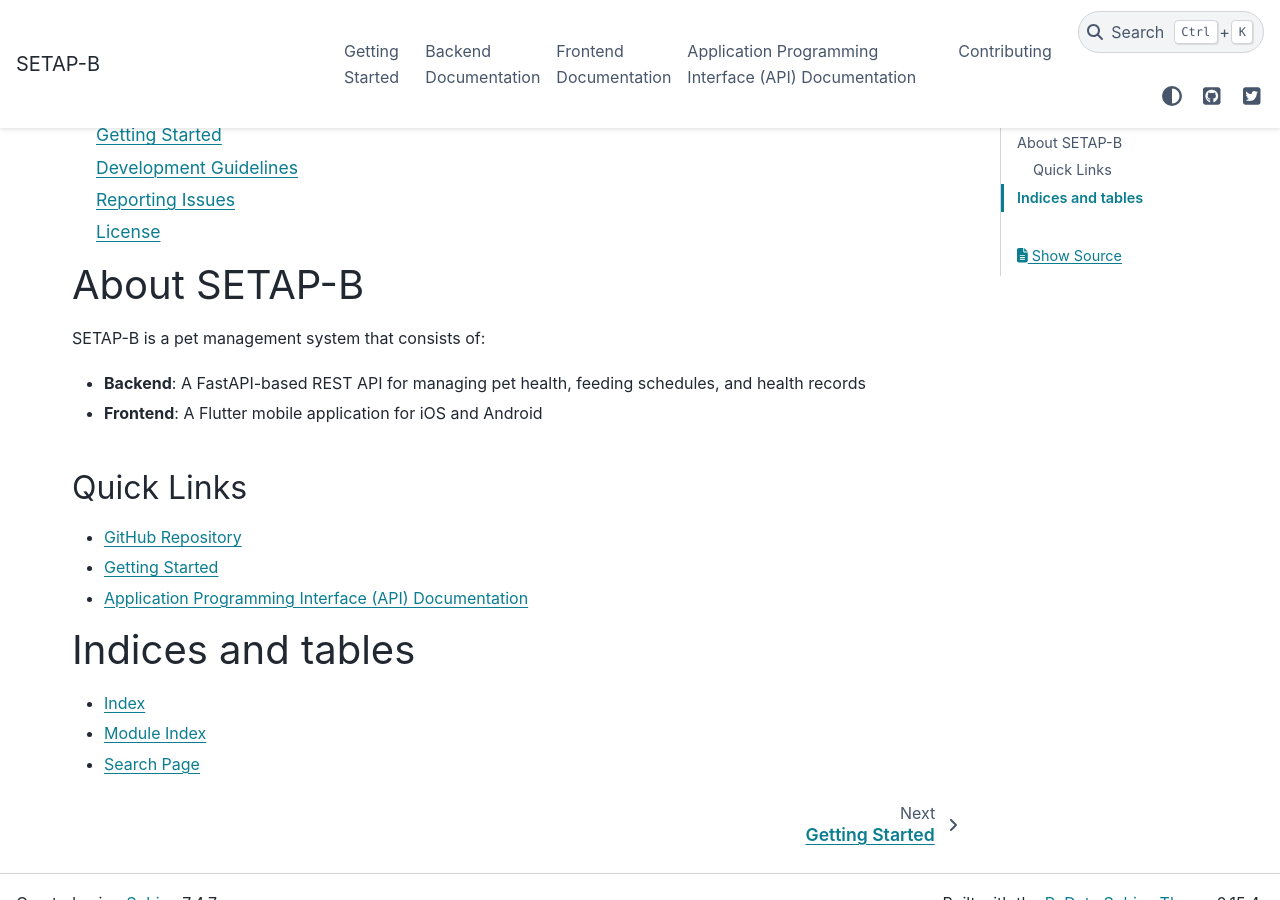
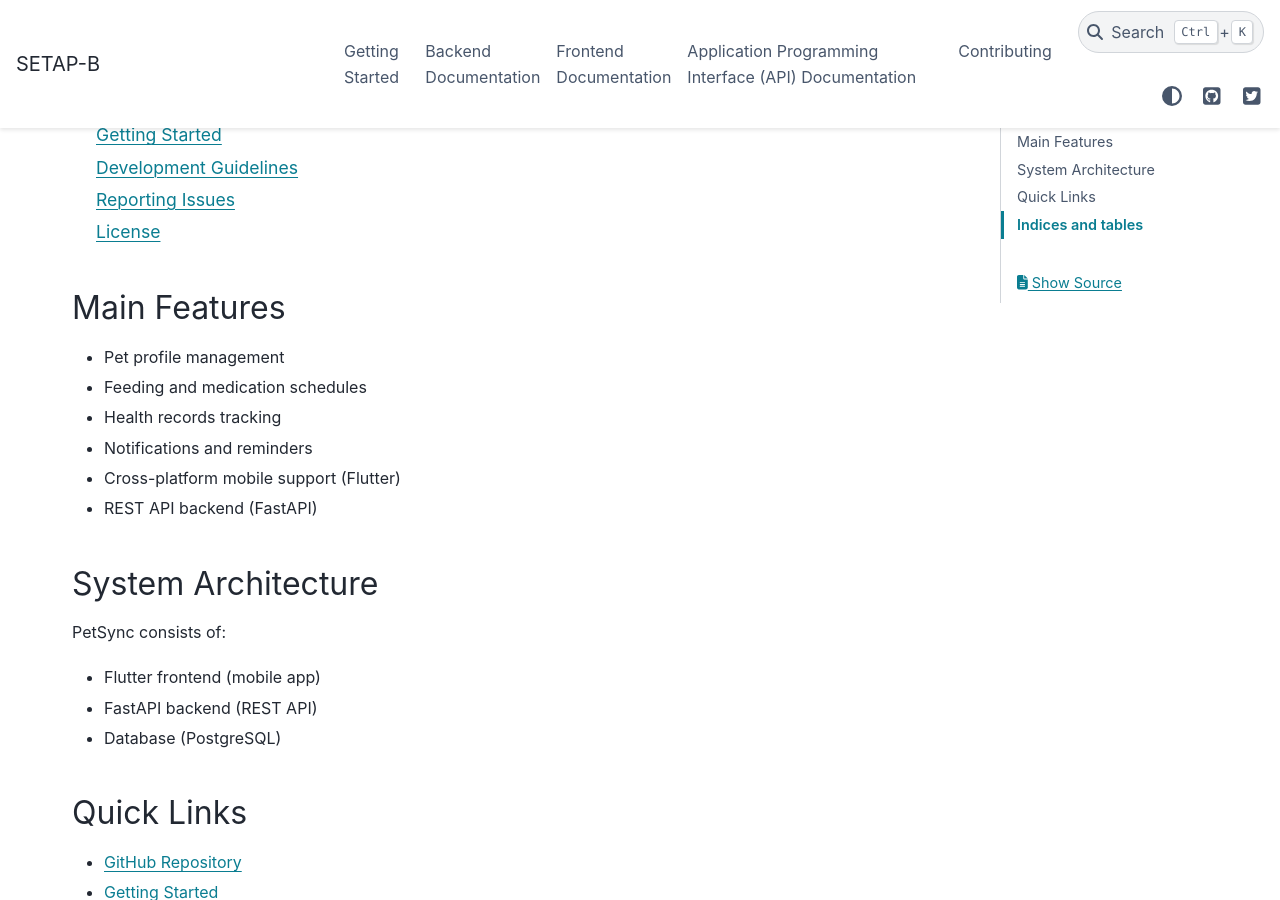
Before and after one commit to lula1450/SETAP-B, a Sphinx documentation site: the page built from docs/index.rst, in a window 1280 px wide and 900 px high, scrolled down 946 px. Built offline with Sphinx 7.4.7 and the PyData theme 0.15.4, drawn with Linux system fonts in a browser that asks for light colours; pages that are not in the unit, such as notebooks, are missing from menus; some of the changed text lies outside the part shown.

Commit message:
index doc update

```diff
--- a/docs/index.rst
+++ b/docs/index.rst
@@ -1,7 +1,8 @@
 PetSync Documentation
 ====================
 
-Welcome to the SETAP-B documentation! This is a comprehensive documentation for the PetSync application - a comprehensive pet health and wellness management system.
+Welcome to the PetSync documentation! This is a comprehensive documentation for the PetSync application.
+A comprehensive pet health and wellness management system.
 
 .. toctree::
    :maxdepth: 2
@@ -13,24 +14,31 @@
    api
    contributing
 
-About SETAP-B
-=============
+Main Features
+-------------
+- Pet profile management
+- Feeding and medication schedules
+- Health records tracking
+- Notifications and reminders
+- Cross-platform mobile support (Flutter)
+- REST API backend (FastAPI)
 
-SETAP-B is a pet management system that consists of:
+System Architecture
+------------------
+PetSync consists of:
 
-- **Backend**: A FastAPI-based REST API for managing pet health, feeding schedules, and health records
-- **Frontend**: A Flutter mobile application for iOS and Android
+- Flutter frontend (mobile app)
+- FastAPI backend (REST API)
+- Database (PostgreSQL)
 
 Quick Links
 -----------
-
 - `GitHub Repository <https://github.com/lula1450/SETAP-B>`_
 - :doc:`getting_started`
 - :doc:`api`
 
 Indices and tables
-==================
-
+------------------
 * :ref:`genindex`
 * :ref:`modindex`
 * :ref:`search`
```
